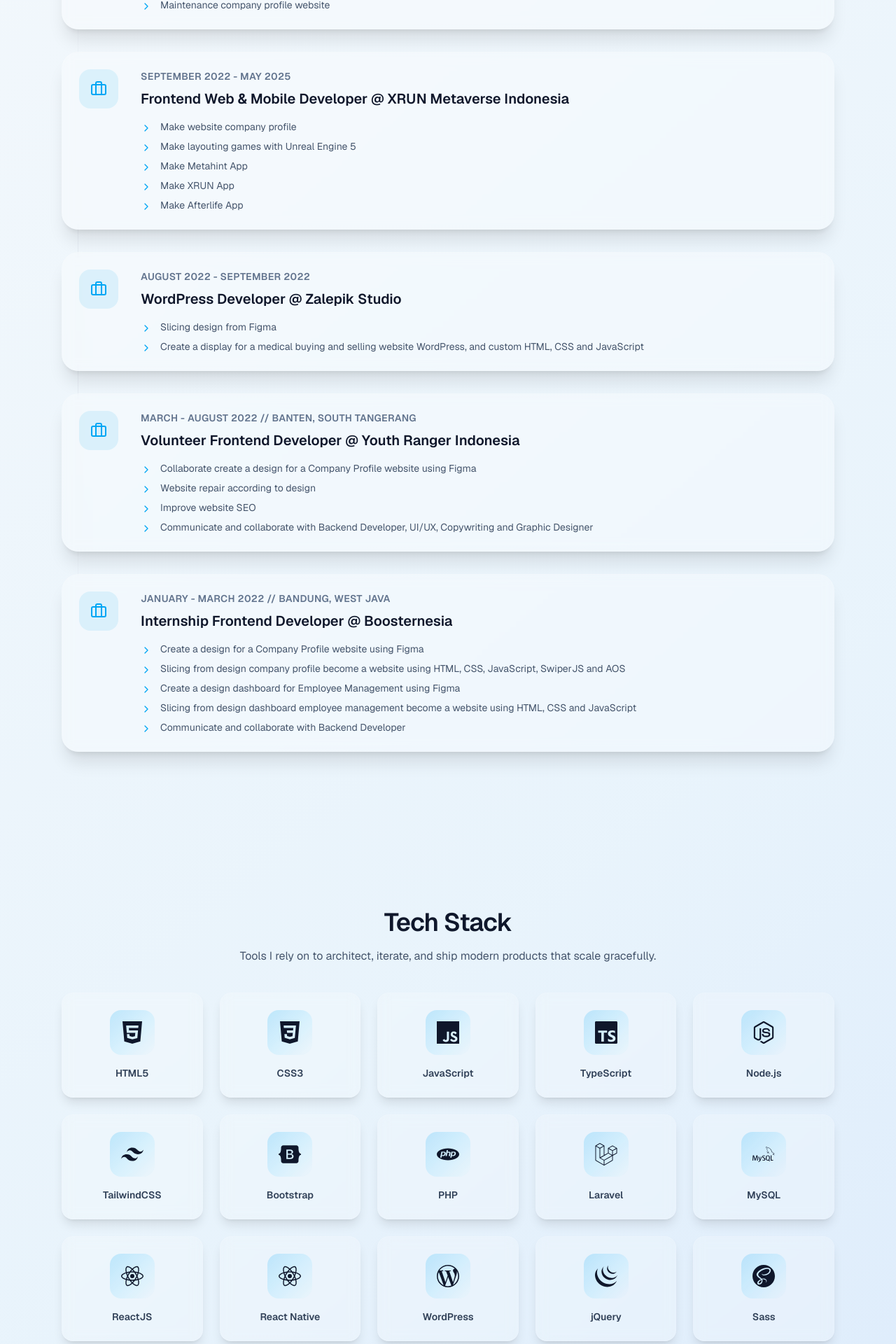
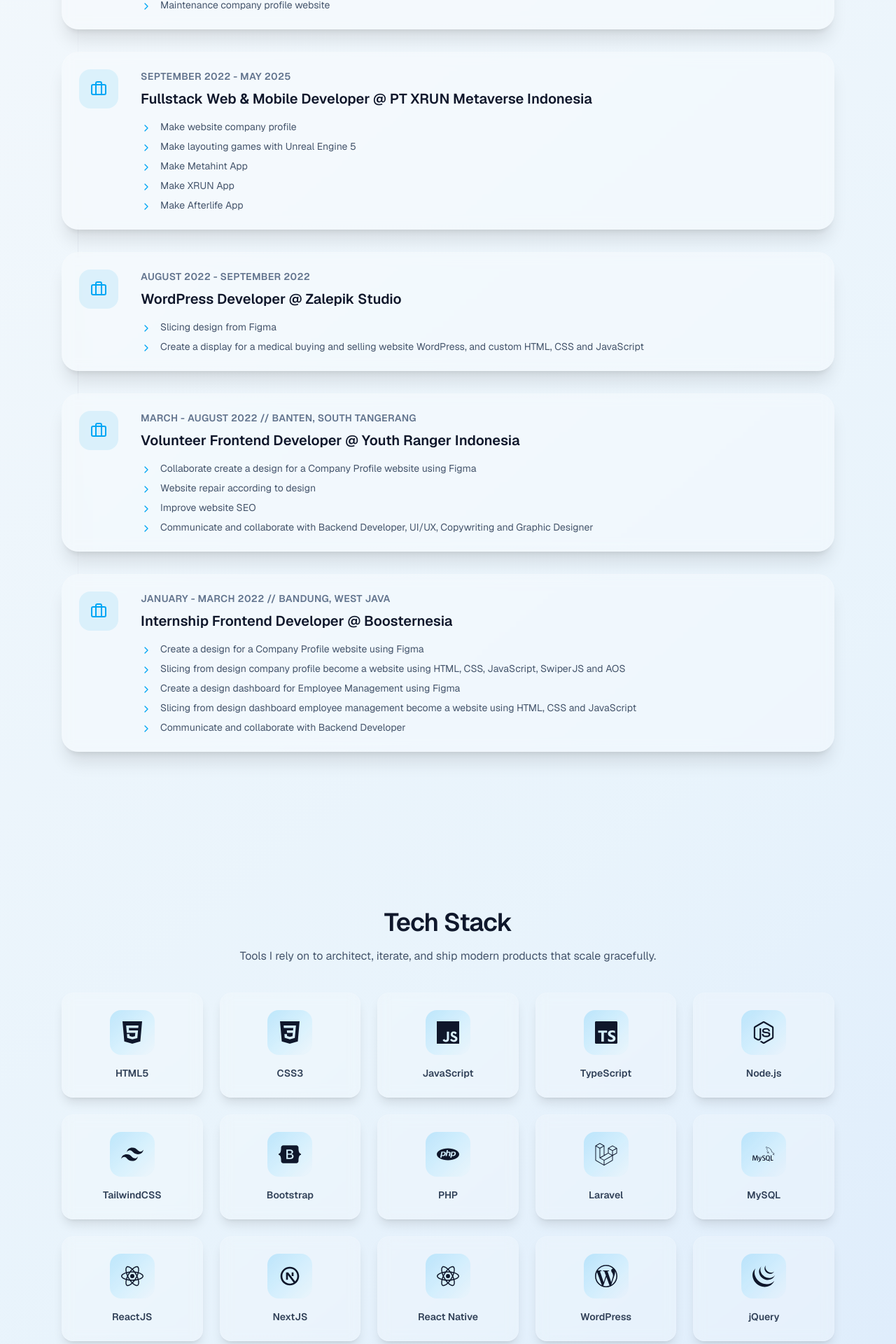
Before and after one commit to mfebriann/personal-website, a Next.js app: page / in a window 1280 px wide. Shown: the part 1435-3355 px from the top of the page at 70% size. Built offline with nearby package versions, Linux system fonts and the light colour scheme.

Commit message:
fix: update skill dan ubah pengalaman kerja

```diff
--- a/src/components/sections/experience-section.tsx
+++ b/src/components/sections/experience-section.tsx
@@ -13,8 +13,8 @@
 		highlights: ['Make website company profile', 'Make website about agency', 'Maintenance company profile website'],
 	},
 	{
-		role: 'Frontend Web & Mobile Developer',
-		company: 'XRUN Metaverse Indonesia',
+		role: 'Fullstack Web & Mobile Developer',
+		company: 'PT XRUN Metaverse Indonesia',
 		period: 'September 2022 - May 2025',
 		location: '',
 		type: 'work' as const,
--- a/src/components/sections/tech-stack-section.tsx
+++ b/src/components/sections/tech-stack-section.tsx
@@ -1,6 +1,7 @@
 'use client';
 
 import { motion } from 'framer-motion';
+import { RiNextjsLine } from 'react-icons/ri';
 import { SiBootstrap, SiCss3, SiFigma, SiHtml5, SiJavascript, SiTypescript, SiJquery, SiMysql, SiPhp, SiReact, SiSass, SiTailwindcss, SiWordpress, SiLaravel, SiNodedotjs } from 'react-icons/si';
 
 const TECHNOLOGIES = [
@@ -15,6 +16,7 @@
 	{ name: 'Laravel', icon: SiLaravel },
 	{ name: 'MySQL', icon: SiMysql },
 	{ name: 'ReactJS', icon: SiReact },
+	{ name: 'NextJS', icon: RiNextjsLine },
 	{ name: 'React Native', icon: SiReact },
 	{ name: 'WordPress', icon: SiWordpress },
 	{ name: 'jQuery', icon: SiJquery },
```
